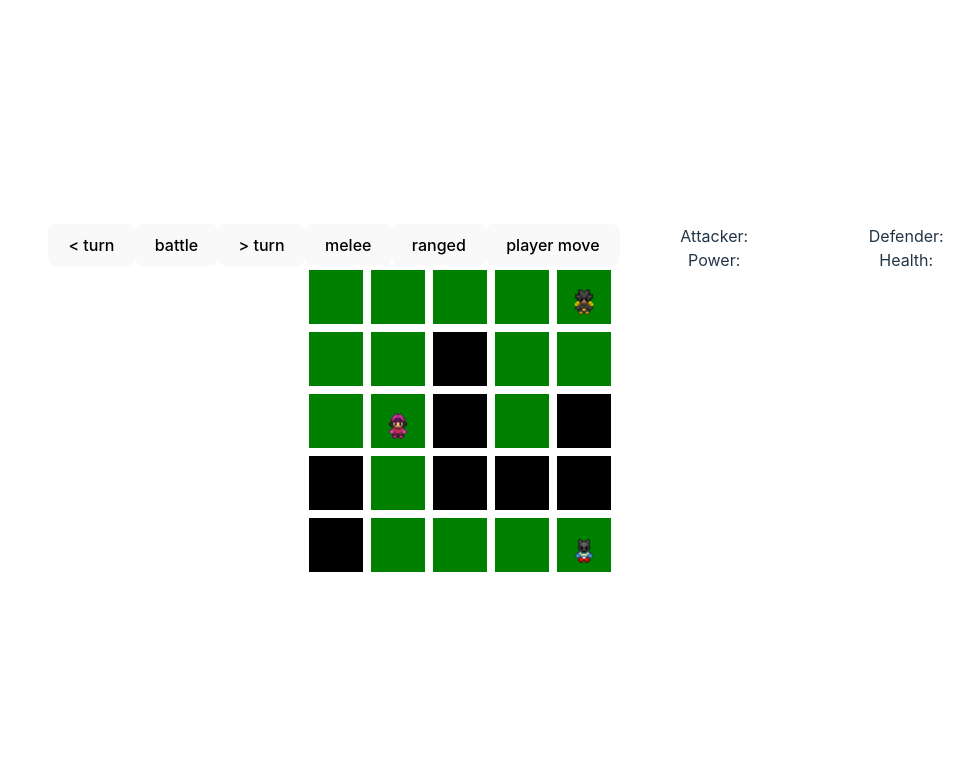
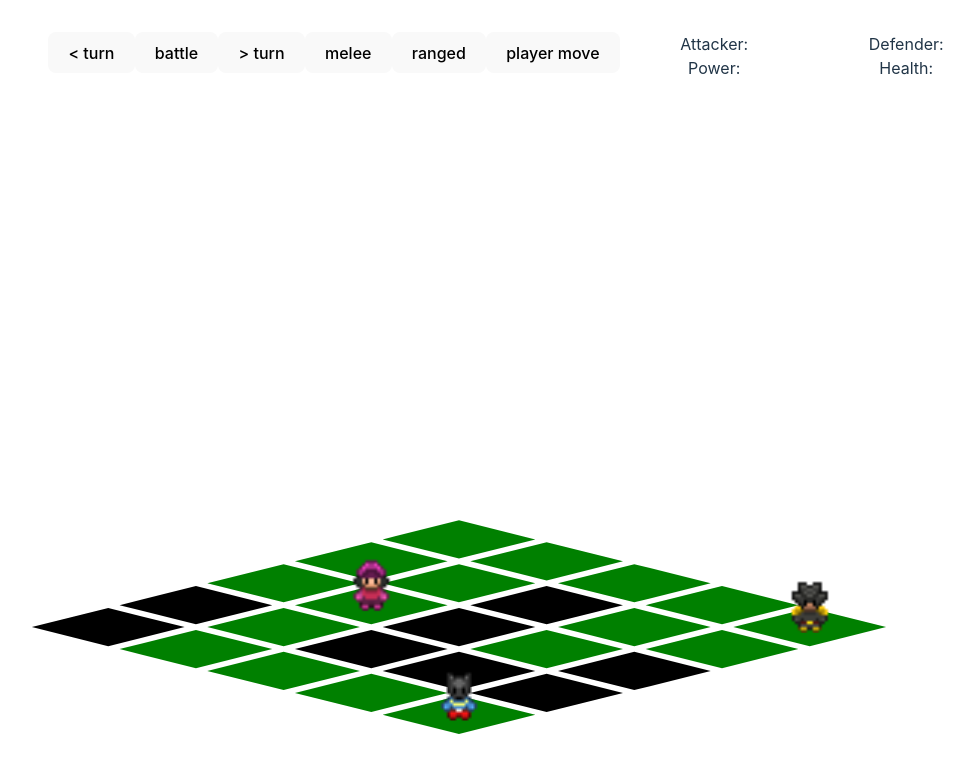
Before and after one commit to sasham43/gm-vue, a Vue app: page / in a window 1280 px wide. Shown: the top 772 px of the page, without its empty margins (114-1088 px from the left). Built offline with nearby package versions, Linux system fonts and the light colour scheme.

Commit message:
add grayscale when dead

```diff
--- a/index.html
+++ b/index.html
@@ -4,7 +4,7 @@
     <meta charset="UTF-8" />
     <link rel="icon" type="image/svg+xml" href="/steel.svg" />
     <meta name="viewport" content="width=device-width, initial-scale=1.0" />
-    <title>FOGBORN</title>
+    <title>FOGBORN TACTICS</title>
   </head>
   <body>
     <div id="app"></div>
--- a/src/components/Actor.vue
+++ b/src/components/Actor.vue
@@ -94,6 +94,10 @@ export default {
   pointer-events: none;
   transition: 0.2s all;
   transform: scale(1.5);
+
+  /* isometric */
+  /* transform: scaleX(2) scaleY(2) rotate(-45deg) translateY(-10px); */
+  transform: scaleX(3) scaleY(3) rotate(-45deg) translateY(-20px) scaleX(.5) scaleY(2)
 }
 
 .enemy {
@@ -102,6 +106,7 @@ export default {
 }
 
 .dead {
-  background-color: black;
+  /* background-color: black; */
+  filter: grayscale(100%);
 }
 </style>
--- a/src/components/Game.vue
+++ b/src/components/Game.vue
@@ -509,8 +509,8 @@ export default {
   </div>
   <div>
     <div>
-      <button @click="setMode('melee')">melee</button>
-      <button @click="setMode('ranged')">ranged</button>
+      <button @click="setMode('melee')" :disabled="currentActor.player && currentActorAttacked">melee</button>
+      <button @click="setMode('ranged')" :disabled="currentActor.player && currentActorAttacked">ranged</button>
       <button @click="setMode('player-move')">player move</button>
     </div>
     <div class="tilemap">
@@ -565,6 +565,11 @@ export default {
 <style scoped>
 .tilemap {
   position: relative;
+
+  margin-top: 50vh;
+
+  /* transform: rotate(45deg) scaleX(2) scaleY(.75); */
+  transform: scaleX(2) scaleY(.5) rotate(45deg);
 }
 .turn {
   border-width: 2px;
```
